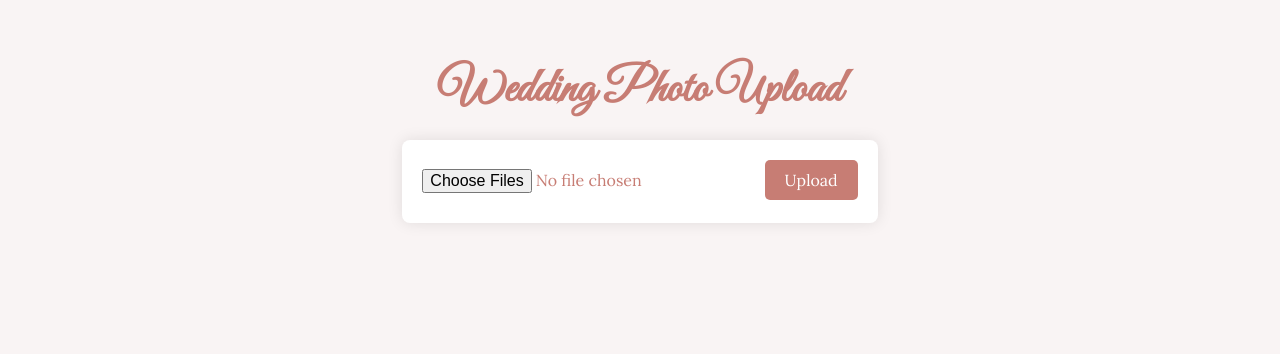
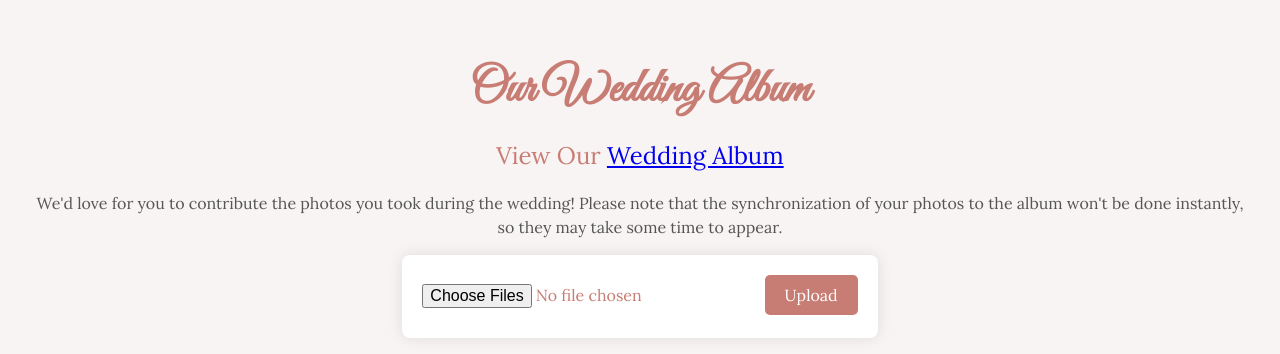
Before and after one commit to altunyanv/photo-upload-site, a Flask app: page / in a window 1280 px wide. Shown: the top 354 px of the page. Run offline with Flask 3, Linux system fonts and the light colour scheme.

Commit message:
Update index.html

```diff
--- a/templates/index.html
+++ b/templates/index.html
@@ -3,7 +3,7 @@
 <head>
     <meta charset="UTF-8">
     <meta name="viewport" content="width=device-width, initial-scale=1.0">
-    <title>Wedding Photo Upload</title>
+    <title>Wedding Album</title>
     <link href="https://fonts.googleapis.com/css2?family=Great+Vibes&family=Lora:wght@400;700&display=swap" rel="stylesheet">
     <style>
         body {
@@ -49,6 +49,16 @@
         }
         input[type="submit"]:hover {
             background-color: #a95d58;
+        }
+        .album-container {
+            margin: 20px auto;
+            max-width: 400px;
+            text-align: center;
+        }
+        .album-title {
+            font-size: 1.5rem;
+            color: #c77d74;
+            margin-top: 10px;
         }
         .preview-container {
             display: flex;
@@ -130,10 +140,25 @@
         .modal-close:hover {
             color: #c77d74;
         }
+        .note {
+            font-size: 1rem;
+            color: #555;
+            margin-top: 20px;
+            line-height: 1.5;
+        }
     </style>
 </head>
 <body>
-    <h1>Wedding Photo Upload</h1>
+    <h1>Our Wedding Album</h1>
+
+    <div class="album-container">
+        <div class="album-title">View Our <a href="https://1drv.ms/f/s!AoCT1FC04tH65yzdcAFlmp_X_g4C?e=XA0Hu8" class="album-link" target="_blank">Wedding Album</a></div>
+    </div>
+
+    <div class="note">
+        <p>We'd love for you to contribute the photos you took during the wedding! Please note that the synchronization of your photos to the album won't be done instantly, so they may take some time to appear.</p>
+    </div>
+
     <form action="{{ url_for('upload_file') }}" method="POST" enctype="multipart/form-data">
         <input type="file" name="files" accept="image/*" multiple onchange="previewFiles()">
         <input type="submit" value="Upload">
```
